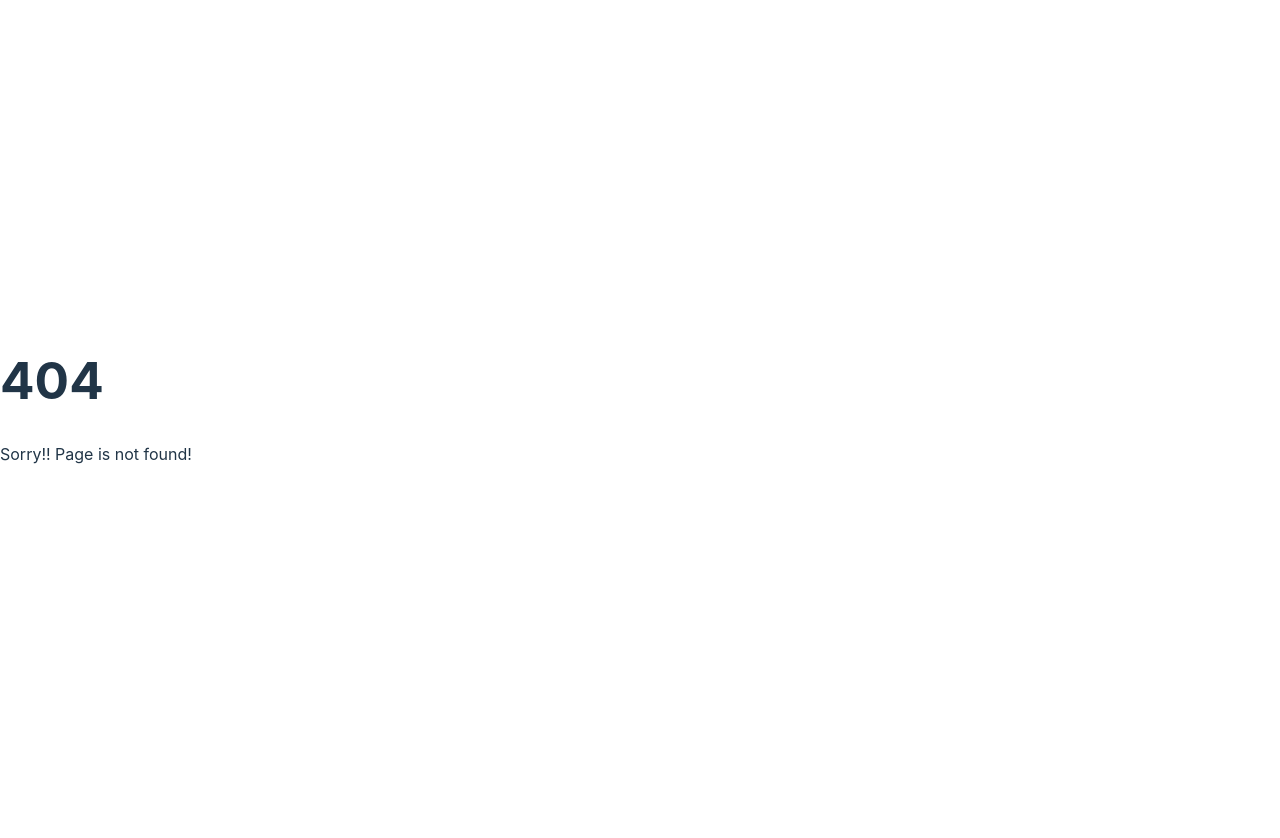
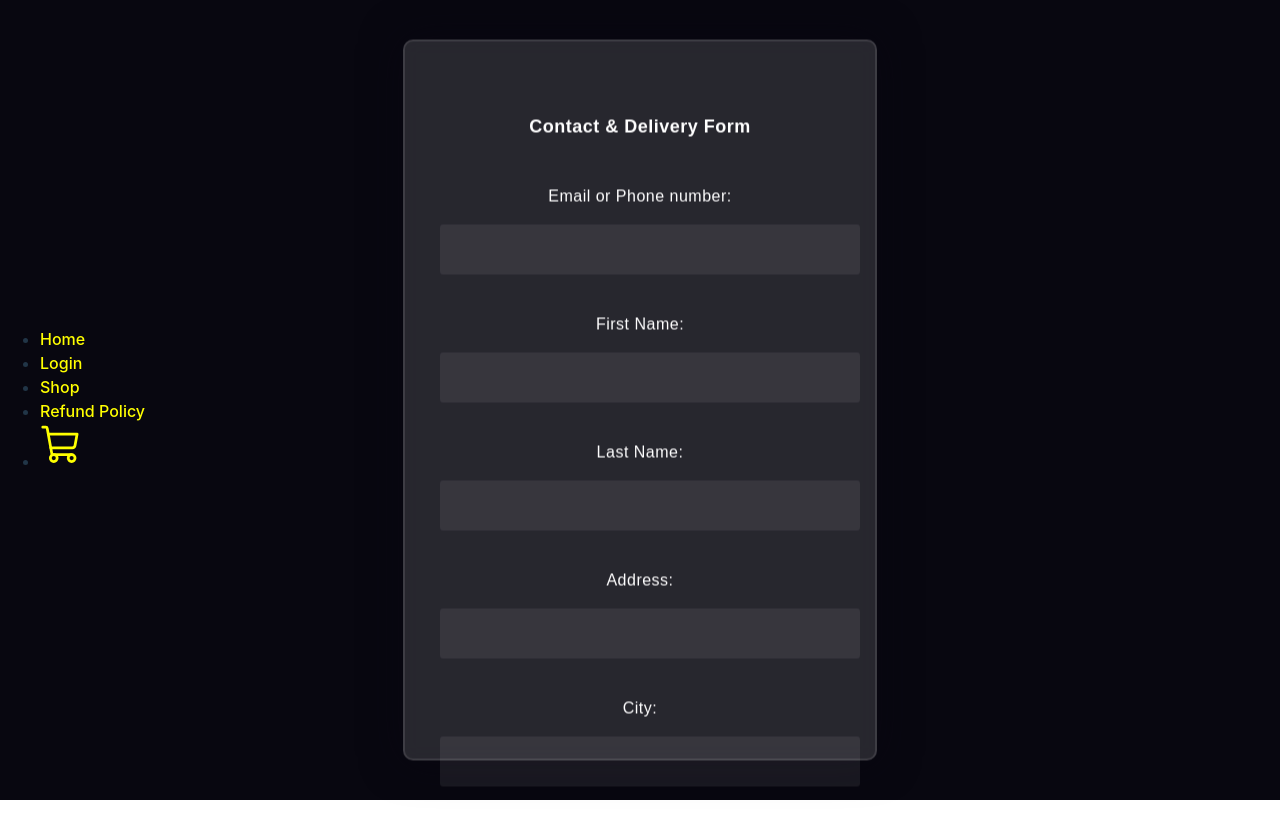
Before and after one commit to JGrant024/Jonathan_skinCare, a React (Vite) app: page /contact in a window 1280 px wide. Before the commit this address had no page. Shown: the top 838 px of the page. Before the commit the page ends 800 px from the top, so only its background shows below. Built offline with nearby package versions, Linux system fonts and the light colour scheme.

Commit message:
updated home page, updated login page, updated routes andd payment form

```diff
--- /dev/null
+++ b/src/App.css
@@ -0,0 +1,68 @@
+:root {
+  font-family: Inter, system-ui, Avenir, Helvetica, Arial, sans-serif;
+  line-height: 1.5;
+  font-weight: 400;
+
+  color-scheme: light dark;
+  color: rgba(255, 255, 255, 0.87);
+  background-color: #d7812587;
+
+  font-synthesis: none;
+  text-rendering: optimizeLegibility;
+  -webkit-font-smoothing: antialiased;
+  -moz-osx-font-smoothing: grayscale;
+}
+
+a {
+  font-weight: 500;
+  color: yellow;
+  text-decoration: inherit;
+}
+a:hover {
+  color: #535bf2;
+}
+
+body {
+  margin: 0;
+  display: flex;
+  place-items: center;
+  min-width: 320px;
+  min-height: 100vh;
+}
+
+h1 {
+  font-size: 3.2em;
+  line-height: 1.1;
+}
+
+button {
+  border-radius: 8px;
+  border: 1px solid transparent;
+  padding: 0.6em 1.2em;
+  font-size: 1em;
+  font-weight: 500;
+  font-family: inherit;
+  background-color: #d7812587;
+  cursor: pointer;
+  transition: border-color 0.25s;
+}
+button:hover {
+  border-color: #646cff;
+}
+button:focus,
+button:focus-visible {
+  outline: 4px auto -webkit-focus-ring-color;
+}
+
+@media (prefers-color-scheme: light) {
+  :root {
+    color: #213547;
+    background-color: #ffffff;
+  }
+  a:hover {
+    color: #747bff;
+  }
+  button {
+    background-color: #f9f9f9;
+  }
+}
--- a/src/components/Footer.jsx
+++ b/src/components/Footer.jsx
@@ -37,9 +37,8 @@ const footerStyle = {
   color: "#d7812587",
   textAlign: "center",
   position: "fixed",
-  bottom: "",
+  bottom: "20",
   width: "100%",
-
 };
 
 const linkStyle = {
--- /dev/null
+++ b/src/pages/ContactDeliveryForm.jsx
@@ -0,0 +1,107 @@
+import { useState } from "react";
+
+function ContactDeliveryForm() {
+  const [formData, setFormData] = useState({
+    contact: "",
+    firstName: "",
+    lastName: "",
+    address: "",
+    city: "",
+    state: "",
+    zipCode: "",
+    phone: "",
+  });
+  const handleChange = (e) => {
+    setFormData({
+      ...formData,
+      [e.target.name]: e.target.value,
+    });
+  };
+
+  const handleSubmit = (e) => {
+    e.preventDefault();
+    console.log(formData);
+    // Here you would typically send the data to a server
+  };
+
+  return (
+    <form onSubmit={handleSubmit}>
+      <h2>Contact & Delivery Form</h2>
+      <label>
+        Email or Phone number:
+        <input
+          type="text"
+          name="contact"
+          value={formData.contact}
+          onChange={handleChange}
+        />
+      </label>
+      <label>
+        First Name:
+        <input
+          type="text"
+          name="firstName"
+          value={formData.firstName}
+          onChange={handleChange}
+        />
+      </label>
+      <label>
+        Last Name:
+        <input
+          type="text"
+          name="lastName"
+          value={formData.lastName}
+          onChange={handleChange}
+        />
+      </label>
+      <label>
+        Address:
+        <input
+          type="text"
+          name="address"
+          value={formData.address}
+          onChange={handleChange}
+        />
+      </label>
+      <label>
+        City:
+        <input
+          type="text"
+          name="city"
+          value={formData.city}
+          onChange={handleChange}
+        />
+      </label>
+      <label>
+        State:
+        <input
+          type="text"
+          name="state"
+          value={formData.state}
+          onChange={handleChange}
+        />
+      </label>
+      <label>
+        Zip Code:
+        <input
+          type="text"
+          name="zipCode"
+          value={formData.zipCode}
+          onChange={handleChange}
+        />
+      </label>
+      <label>
+        Phone:
+        <input
+          type="text"
+          name="phone"
+          value={formData.phone}
+          onChange={handleChange}
+        />
+      </label>
+      <button type="submit">Submit</button>
+    </form>
+  );
+}
+
+export default ContactDeliveryForm;
--- a/src/pages/Home.jsx
+++ b/src/pages/Home.jsx
@@ -1,4 +1,5 @@
 import logo from "../assets/Images/Essentiald_logo.avif";
+import apply from "../assets/Images/apply.png";
 
 function Home() {
   return (
@@ -6,9 +7,14 @@ function Home() {
       <h1>Welcome to EssentialD Skin</h1>
       <div>
         <img src={logo} alt="EssentialD Skin Logo" />
-        <p></p>
+        <p>Try out some of the nourshing Vanilla Butter Cream </p>
+        <img src={apply} alt="" />
       </div>
+
+
     </>
+
+
   );
 }
 
--- /dev/null
+++ b/src/pages/Login.css
@@ -0,0 +1,75 @@
+body {
+  background-color: #080710;
+}
+/* .background {
+  width: 430px;
+  height: 520px;
+  position: absolute;
+  transform: translate(-50%, -50%);
+  left: 50%;
+  top: 50%;
+} */
+form {
+  height: 617px;
+  width: 400px;
+  background-color: rgba(255, 255, 255, 0.13);
+  position: absolute;
+  transform: translate(-50%, -50%);
+  top: 50%;
+  left: 50%;
+  border-radius: 10px;
+  backdrop-filter: blur(10px);
+  border: 2px solid rgba(255, 255, 255, 0.1);
+  box-shadow: 0 0 40px rgba(8, 7, 16, 0.6);
+  padding: 50px 35px;
+}
+
+.login-form {
+  height: 420px;
+  width: 400px;
+  background-color: rgba(255, 255, 255, 0.13);
+  position: absolute;
+  transform: translate(-50%, -50%);
+  top: 50%;
+  left: 50%;
+  border-radius: 10px;
+  backdrop-filter: blur(10px);
+  border: 2px solid rgba(255, 255, 255, 0.1);
+  box-shadow: 0 0 40px rgba(8, 7, 16, 0.6);
+  padding: 50px 35px;
+}
+form * {
+  font-family: "Poppins", sans-serif;
+  color: #ffffff;
+  letter-spacing: 0.5px;
+  outline: none;
+  border: none;
+}
+
+form {
+  font-size: 12px;
+  font-weight: 500;
+  line-height: 40px;
+  text-align: center;
+}
+
+label {
+  display: block;
+  margin-top: 30px;
+  font-size: 16px;
+  font-weight: 500;
+}
+input {
+  display: block;
+  height: 50px;
+  width: 100%;
+  background-color: rgba(255, 255, 255, 0.07);
+  border-radius: 3px;
+  padding: 0 10px;
+  margin-top: 8px;
+  font-size: 14px;
+  font-weight: 300;
+}
+::placeholder {
+  color: #e5e5e5;
+}
--- a/src/pages/Login.jsx
+++ b/src/pages/Login.jsx
@@ -1,6 +1,7 @@
 import { useState } from "react";
 import { Form } from "react-router-dom";
 import { Link } from "react-router-dom";
+import "./Login.css";
 
 export async function action({ request }) {
   const formData = await request.formData();
@@ -52,7 +53,7 @@ const Login = () => {
   return (
     <div>
       <h2>Login</h2>
-      <Form onSubmit={handleSubmit} method="POST">
+      <Form onSubmit={handleSubmit} method="POST" className="login-form">
         <div>
           <label htmlFor="username">Username:</label>
           <input
--- /dev/null
+++ b/src/pages/PaymentForm.jsx
@@ -0,0 +1,68 @@
+import { useState } from "react";
+
+function PaymentForm() {
+  const [paymentData, setPaymentData] = useState({
+    cardNumber: "",
+    expirationDate: "",
+    securityCode: "",
+    nameOnCard: "",
+  });
+
+  const handleChange = (e) => {
+    setPaymentData({
+      ...paymentData,
+      [e.target.name]: e.target.value,
+    });
+  };
+
+  const handleSubmit = (e) => {
+    e.preventDefault();
+    console.log(paymentData);
+    // Here you would typically send the data to a server
+  };
+
+  return (
+    <form onSubmit={handleSubmit}>
+      <h2>Payment Form</h2>
+      <label>
+        Credit Card Number:
+        <input
+          type="text"
+          name="cardNumber"
+          value={paymentData.cardNumber}
+          onChange={handleChange}
+        />
+      </label>
+      <label>
+        Expiration Date:
+        <input
+          type="text"
+          name="expirationDate"
+          value={paymentData.expirationDate}
+          onChange={handleChange}
+        />
+      </label>
+      <label>
+        Security Code:
+        <input
+          type="text"
+          name="securityCode"
+          value={paymentData.securityCode}
+          onChange={handleChange}
+        />
+      </label>
+      <label>
+        Name on Card:
+        <input
+          type="text"
+          name="nameOnCard"
+          value={paymentData.nameOnCard}
+          onChange={handleChange}
+        />
+      </label>
+      <button type="submit">Pay Now</button>
+    </form>
+  );
+}
+
+export default PaymentForm;
--- a/src/pages/Products.css
+++ b/src/pages/Products.css
@@ -1,8 +1,8 @@
 .flip-card {
   background-color: transparent;
   width: 200px;
-  height: 300px; /* Adjust based on your content */
-  perspective: 1000px; /* Gives a depth feel on the flip effect */
+  height: 300px;
+  perspective: 1000px;
   margin: 10px;
 }
 
@@ -24,11 +24,11 @@
   position: absolute;
   width: 100%;
   height: 100%;
-  backface-visibility: hidden; /* Hides the back side during the flip */
+  backface-visibility: hidden;
 }
 
 .flip-card-back {
-  background-color: #f8f8f8; /* Your choice of backside color */
+  background-color: #f8f8f8;
   color: black;
   transform: rotateY(180deg);
 }
--- a/src/pages/Signup.jsx
+++ b/src/pages/Signup.jsx
@@ -1,4 +1,5 @@
 import { useState } from "react";
+
 
 const Signup = () => {
   const [name, setName] = useState("");
--- a/src/routes/Router.jsx
+++ b/src/routes/Router.jsx
@@ -8,6 +8,8 @@ import Refund from "../pages/Refund";
 import Cart from "../components/cart";
 import CartPage from "../pages/CartPage";
 import Home from "../pages/Home";
+import ContactDeliveryForm from "../pages/ContactDeliveryForm";
+import PaymentForm from "../pages/PaymentForm";
 
 const router = createBrowserRouter([
   {
@@ -21,7 +23,9 @@ const router = createBrowserRouter([
       { path: "signup", element: <Signup /> },
       { path: "refund", element: <Refund /> },
       { path: "cart", element: <Cart /> },
-      { path: "CartPage", element: <CartPage /> },
+      { path: "cartpage", element: <CartPage /> },
+      { path: "contact", element: <ContactDeliveryForm /> },
+      { path: "payment", element: <PaymentForm /> },
       // Define other routes as needed
     ],
   },
```
